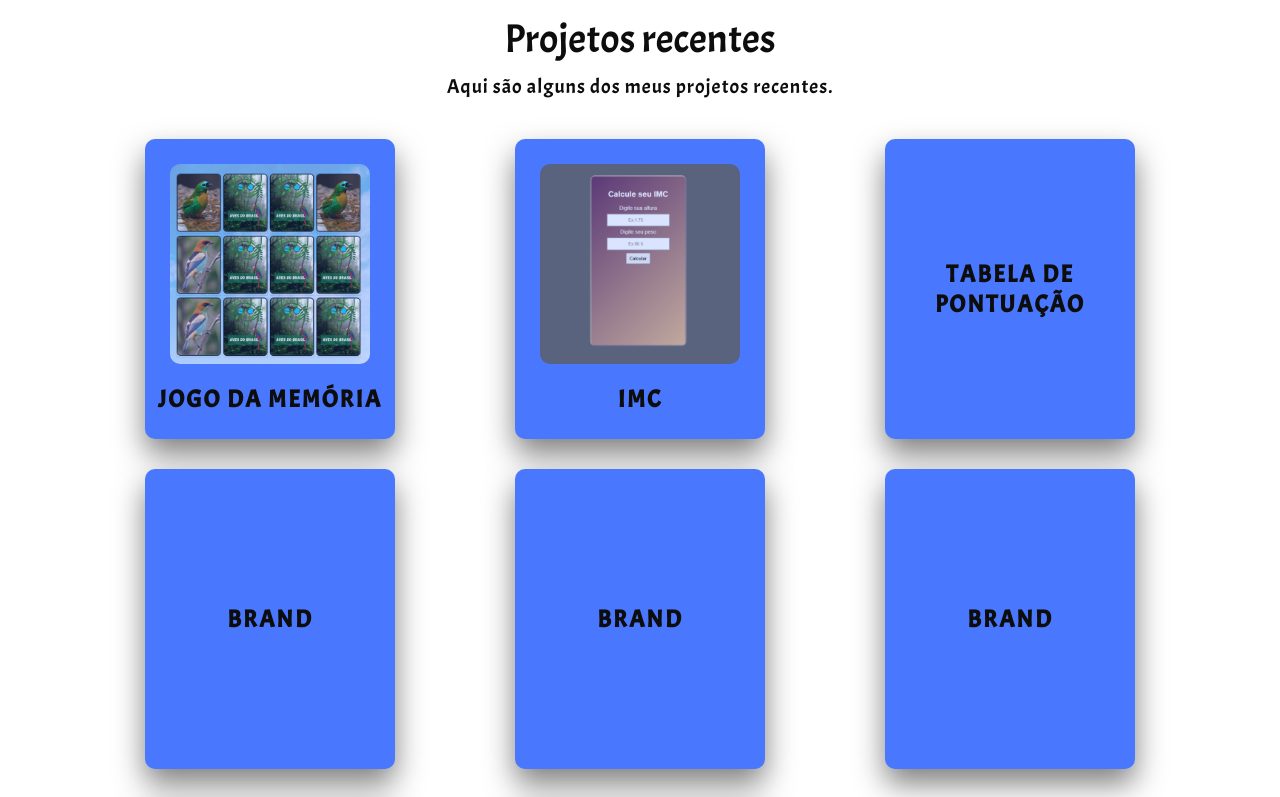
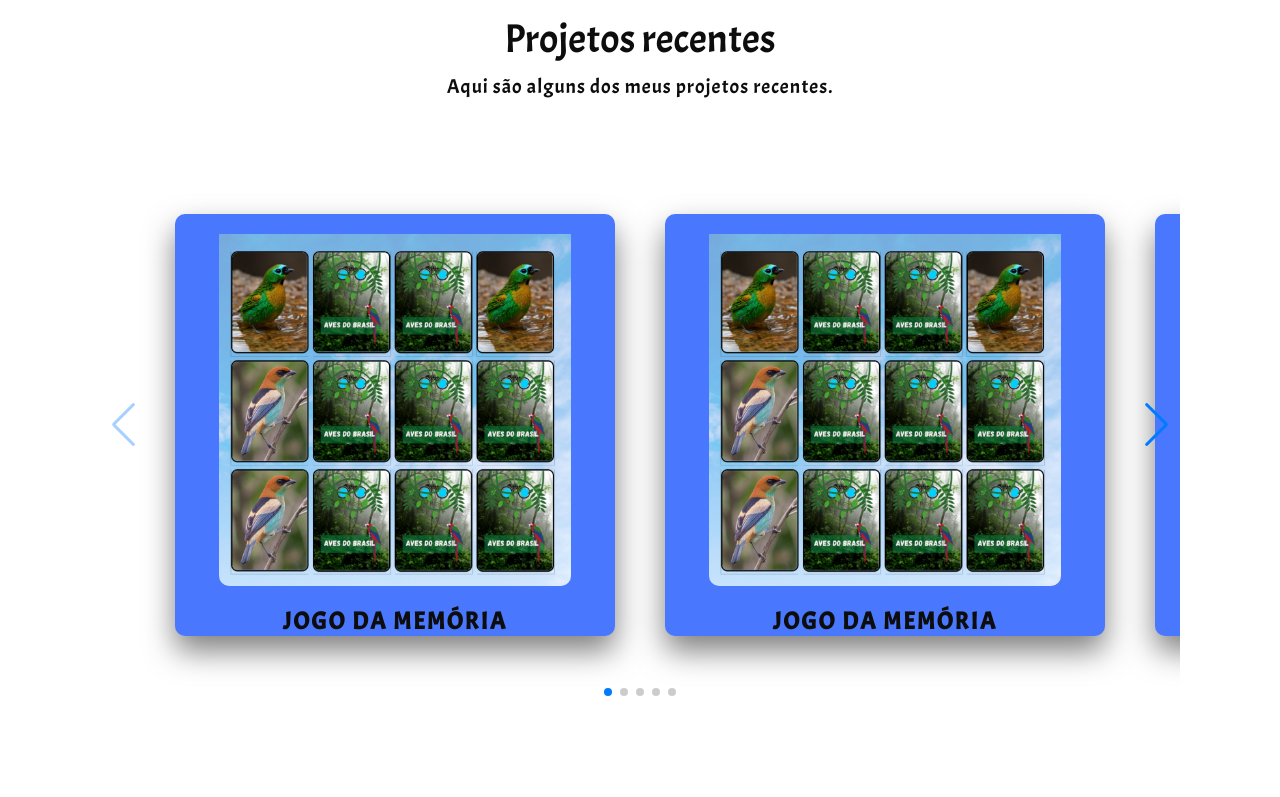
Before and after one commit to PedroNnsM/portifolio, a React (Vite) app in the folder page/: page / in a window 1280 px wide. Shown: the part 3560-4357 px from the top of the page. Built offline with nearby package versions, Linux system fonts and the light colour scheme.

Commit message:
swiper config

```diff
--- a/page/package.json
+++ b/page/package.json
@@ -10,7 +10,8 @@
   "dependencies": {
     "react": "^18.0.0",
     "react-dom": "^18.0.0",
-    "react-icons": "^4.4.0"
+    "react-icons": "^4.4.0",
+    "swiper": "^8.3.1"
   },
   "devDependencies": {
     "@types/react": "^18.0.0",
--- a/page/src/App.jsx
+++ b/page/src/App.jsx
@@ -8,11 +8,20 @@ import  linkedin  from './assets/linkedin.png';
 import  codepen  from './assets/codepen.png';
 import memoria from './assets/memoria.png';
 import imc from './assets/imc.png';
+import { Slider } from './components/carousel/Slider';
+import { SwiperSlide } from 'swiper/react';
+import './components/carousel/Slider.css';
 
 
 
 export function App() {
-
+  const settings = {
+    slidesPerView: 2,
+    spaceBetween: 50,
+    navigation: true,
+    pagination: {
+      clickable: true, },
+  };
 
   window.addEventListener('scroll', function(){
     var header = document.querySelector('header');
@@ -32,30 +41,39 @@ export function App() {
         </a>
         <ul>
           <li>
-            <a href="#home" onClick={Toggle}>Home</a>
+            <a href="#home" onClick={Toggle}>
+              Home
+            </a>
           </li>
           <li>
-            <a href="#sobre" onClick={Toggle}>Sobre</a>
+            <a href="#sobre" onClick={Toggle}>
+              Sobre
+            </a>
           </li>
           <li>
-            <a href="#tecnologias" onClick={Toggle}>Tecnologias</a>
+            <a href="#tecnologias" onClick={Toggle}>
+              Tecnologias
+            </a>
           </li>
           <li>
-            <a href="#portifolio" onClick={Toggle}>Portifolio</a>
+            <a href="#portifolio" onClick={Toggle}>
+              Portifolio
+            </a>
           </li>
           <li>
-            <a href="#contato" onClick={Toggle}>Contato</a>
+            <a href="#contato" onClick={Toggle}>
+              Contato
+            </a>
           </li>
         </ul>
         <div className="toggle" onClick={Toggle}></div>
       </header>
 
       <section className="banner" id="home">
-        <h2>
-          Olá, me chamo</h2>
-          <h3>Pedro Nunes</h3>{" "} <br />
-
-        <p>Sou Desenvolvedor <span> Front-end</span>
+        <h2>Olá, me chamo</h2>
+        <h3>Pedro Nunes</h3> <br />
+        <p>
+          Sou Desenvolvedor <span> Front-end</span>
         </p>
       </section>
 
@@ -64,12 +82,15 @@ export function App() {
           <div className="mxw800p">
             <h3>Sobre mim</h3>
             <p>
-              Sou desenvolvedor Front-end, estudo e atuo em projetos pessoais desde 2021.<br />
-              Me interessei por desenvolver sites e aplicativos para a web,
-              e por isso voltei meus estudo para Front-end.<br/>
-              Atualmente estou cursando Análise e Desenvolvimento de Sistemas na Estácio de Sá,
-              e também estou cursando o curso de Desenvolvimento Web na <a href="https://www.alura.com.br/">Alura</a>
-
+              Sou desenvolvedor Front-end, estudo e atuo em projetos pessoais
+              desde 2021.
+              <br />
+              Me interessei por desenvolver sites e aplicativos para a web, e
+              por isso voltei meus estudo para Front-end.
+              <br />
+              Atualmente estou cursando Análise e Desenvolvimento de Sistemas na
+              Estácio de Sá, e também estou cursando o curso de Desenvolvimento
+              Web na <a href="https://www.alura.com.br/">Alura</a>
             </p>
             <a href="#" className="btn">
               Ver mais
@@ -91,9 +112,7 @@ export function App() {
               </div>
               <div className="content">
                 <h2>HTML</h2>
-                <p>
-                  html é a linguagem de marcação de documentos web.
-                </p>
+                <p>html é a linguagem de marcação de documentos web.</p>
               </div>
             </div>
 
@@ -104,7 +123,8 @@ export function App() {
               <div className="content">
                 <h2>CSS</h2>
                 <p>
-                  css é um lenguaje de estilo de programação que define a estrutura e o comportamento de um documento HTML.
+                  css é um lenguaje de estilo de programação que define a
+                  estrutura e o comportamento de um documento HTML.
                 </p>
               </div>
             </div>
@@ -116,7 +136,8 @@ export function App() {
               <div className="content">
                 <h2>Javascript</h2>
                 <p>
-                  JavaScript é um linguagem de programação que segue a linguagem de programação ECMAScript.
+                  JavaScript é um linguagem de programação que segue a linguagem
+                  de programação ECMAScript.
                 </p>
               </div>
             </div>
@@ -128,7 +149,8 @@ export function App() {
               <div className="content">
                 <h2>React.js</h2>
                 <p>
-                  React é uma biblioteca de JavaScript que permite a criação de interfaces de usuário através de componentes.
+                  React é uma biblioteca de JavaScript que permite a criação de
+                  interfaces de usuário através de componentes.
                 </p>
               </div>
             </div>
@@ -139,16 +161,19 @@ export function App() {
       <section className="sec stats" id="">
         <div className="content">
           <div className="mxw800p">
-            <h3>Meus certificados
-            </h3>
-            <p>
-            Certificados de formaçoes front-end
-            </p>
+            <h3>Meus certificados</h3>
+            <p>Certificados de formaçoes front-end</p>
           </div>
           <div className="statsBox">
             <div className="box">
               <h2>Alura</h2>
-              <a href="https://cursos.alura.com.br/certificate/0e73e370-7b32-4af8-b7bb-31dadad065b3" target="_blanck"><h4>Lógica de programação I: crie programas com Javascript e HTML</h4>
+              <a
+                href="https://cursos.alura.com.br/certificate/0e73e370-7b32-4af8-b7bb-31dadad065b3"
+                target="_blanck"
+              >
+                <h4>
+                  Lógica de programação I: crie programas com Javascript e HTML
+                </h4>
               </a>
             </div>
             <div className="box">
@@ -170,12 +195,10 @@ export function App() {
         <div className="content">
           <div className="mxw800p">
             <h3>Projetos recentes</h3>
-            <p>
-              Aqui são alguns dos meus projetos recentes.
-            </p>
+            <p>Aqui são alguns dos meus projetos recentes.</p>
           </div>
           <div className="workBx">
-            <div className="brand">
+            {/* <div className="brand">
               <a href="#">
                 <img src={memoria} />
                 <h2>Jogo da Memória</h2>
@@ -188,10 +211,14 @@ export function App() {
               </a>
             </div>
             <div className="brand">
-              <a href="https://codepen.io/pedro-nunes-the-lessful/pen/xxgEyJr" target='_blanck'>
+              <a
+                href="https://codepen.io/pedro-nunes-the-lessful/pen/xxgEyJr"
+                target="_blanck"
+              >
                 <h2>tabela de pontuação</h2>
               </a>
             </div>
+
             <div className="brand">
               <a href="#">
                 <h2>Brand</h2>
@@ -216,11 +243,59 @@ export function App() {
               <a href="#">
                 <h2>Brand</h2>
               </a>
-            </div>
-          </div>
+            </div>*/}
+
+        <Slider settings={settings} >
+          <SwiperSlide className="brand">
+              <a href="#">
+                <img src={memoria} />
+                <h2>Jogo da Memória</h2>
+              </a>
+          </SwiperSlide>
+          <SwiperSlide className="brand">
+
+              <a href="#">
+                <img src={memoria} />
+                <h2>Jogo da Memória</h2>
+              </a>
+
+          </SwiperSlide >
+          <SwiperSlide className="brand">
+
+              <a href="#">
+                <img src={memoria} />
+                <h2>Jogo da Memória</h2>
+              </a>
+
+          </SwiperSlide>
+          <SwiperSlide className="brand">
+
+              <a href="#">
+                <img src={memoria} />
+                <h2>Jogo da Memória</h2>
+              </a>
+
+          </SwiperSlide>
+          <SwiperSlide className="brand">
+
+              <a href="#">
+                <img src={memoria} />
+                <h2>Jogo da Memória</h2>
+              </a>
+
+          </SwiperSlide>
+          <SwiperSlide className="brand">
+
+              <a href="#">
+                <img src={memoria} />
+                <h2>Jogo da Memória</h2>
+              </a>
+
+          </SwiperSlide>
+        </Slider>
+        </div>
         </div>
       </section>
-
       <section className="sec contact" id="contato">
         <div className="content">
           <div className="mxw800p">
--- /dev/null
+++ b/page/src/components/carousel/Slider.css
@@ -0,0 +1,33 @@
+.swiper {
+   padding: 75px;
+}
+
+.swiper-slide {
+    display:flex;
+    justify-content:center;
+
+}
+.swiper-slide img{
+    width:100%;
+    height:100%;
+}
+.swiper-slide h1{
+    font-size:24px;
+    color:#fff;
+    text-align:center;
+}
+.swiper-slide p{
+    font-size:16px;
+    color:#fff;
+    text-align:center;
+}
+.swiper-slide a{
+    position:relative;
+    display:block;
+    width:100%;
+    height:100%;
+    text-align:center;
+    color:#fff;
+    font-size:16px;
+    text-decoration:none;
+}
--- /dev/null
+++ b/page/src/components/carousel/Slider.tsx
@@ -0,0 +1,22 @@
+import { Swiper,SwiperProps } from 'swiper/react';
+import { ReactNode } from 'react';
+import { Navigation, Pagination, A11y } from 'swiper';
+import React from 'react';
+
+import 'swiper/css';
+import 'swiper/css/navigation';
+import 'swiper/css/pagination';
+
+interface SliderProps{
+  settings: SwiperProps;
+  children: ReactNode;
+}
+
+export function Slider({ settings, children}: SliderProps) {
+    return (
+      <Swiper modules={[Navigation, Pagination, A11y]}{...settings} >
+        {children}
+      </Swiper>
+
+    )
+}
--- a/page/src/global.css
+++ b/page/src/global.css
@@ -201,7 +201,7 @@ p {
 
 .tec .box .iconBx:hover img {
     position:relative;
-    transform: scale(1.2) rotatey(360deg);
+    transform: scale(1.2) rotatey(180deg);
 }
 
 .tec .box h2 {
@@ -242,9 +242,7 @@ p {
 
 .workBx {
     position: relative;
-    display: grid;
-    grid-template-columns: repeat(auto-fit, minmax(300px, 1fr));
-    grid-gap: 30px;
+    height: 100%;
     max-width: 100%;
     margin-top: 40px;
 }
@@ -255,7 +253,7 @@ p {
     justify-content: center;
     align-items: center;
     width: 250px;
-    min-height: 300px;
+    height: 80%;
     background: #4978ff;
     border-radius: 10px;
     box-shadow: 0px 15px 30px rgba(0, 0, 0, 0.5);
@@ -277,17 +275,17 @@ p {
     color: rgba(255, 255, 255, 1);
 }
 .workBx .brand a img {
+    padding: 20px 0 0 0;
     max-width: 80%;
     max-height: 50%;
     margin-bottom: 15px;
     transition: 0.5s;
-    opacity: 0.8;
+    opacity: 1;
     border-radius: 10px;
 }
-.workBx .brand:hover a img {
-    position:relative;
-    transform: scale(1.2);
-    opacity: 1;
+.workBx .brand a img:hover {
+
+    opacity: 0.2;
 
 }
 .contact{
```
Also changed, not shown: page/src/components/carousel/Carousel.module.css (deleted, +0 -15 lines), page/src/components/carousel/index.jsx (deleted, +0 -21 lines), 1 other file (tests, documents, lock files or other folders).
